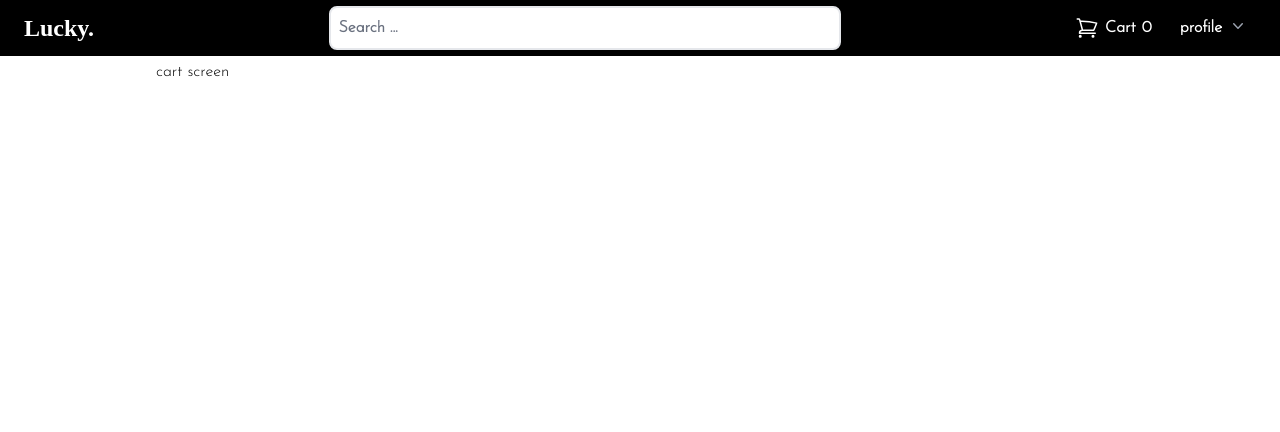
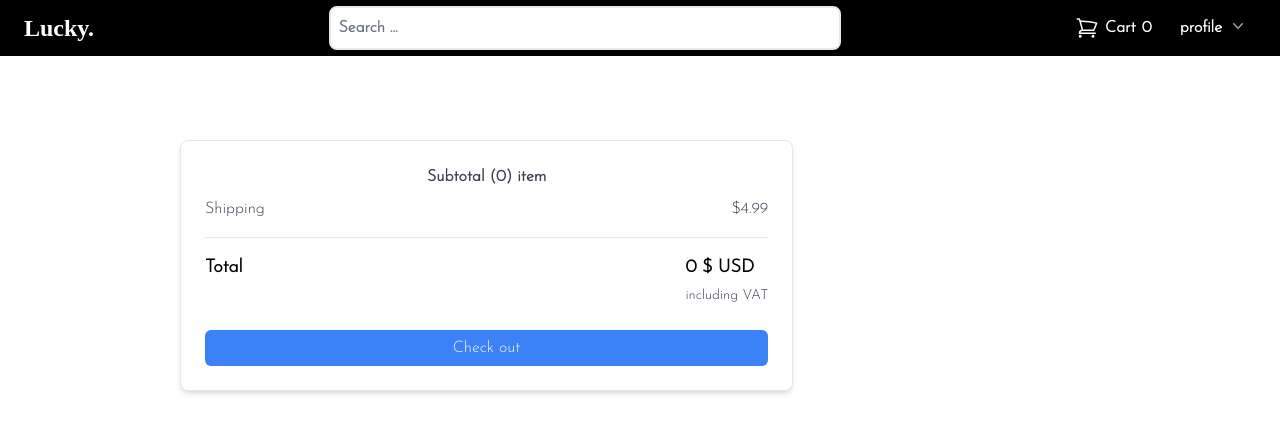
Before and after one commit to pourya1434/lucky-shop, a React (Create React App) app in the folder client/: page /cart in a window 1280 px wide. Shown: the top 432 px of the page. Built offline with nearby package versions, Linux system fonts and the light colour scheme; a web font is replaced by a local one.

Commit message:
total price fixed

```diff
--- a/client/src/components/ProductDetails.jsx
+++ b/client/src/components/ProductDetails.jsx
@@ -18,11 +18,6 @@ export default function ProductDetails({ product }) {
         <h1>Loading...</h1>
       </>
     );
-
-  const ConsoleLog = ({ children }) => {
-    console.log(children);
-    return false;
-  };
 
   const addToCartHandler = (data) => {
     dispatch(add(data));
--- a/client/src/pages/CartScreen.jsx
+++ b/client/src/pages/CartScreen.jsx
@@ -1,9 +1,138 @@
-import React from "react";
+import React, { useEffect, useState } from "react";
+import { useSelector } from "react-redux";
 
 function CartScreen() {
+  const [totalprice, setTotalprice] = useState(0);
+
   // const qty = searchParams.get("qty") ? Number(searchParams.get("qty")) : 1;
+  const cartItems = useSelector((state) => state.cart.cartItems); // array of objects
 
-  return <div className="container mx-auto p-1">cart screen</div>;
+  const ConsoleLog = ({ children }) => {
+    console.log(children);
+    return false;
+  };
+  console.log(cartItems);
+
+  // let price = 0;
+  // useEffect(() => {
+  //   calculateTotalPrice(cartItems);
+  //   setTotalprice(totalprice + price);
+  // }, [price, cartItems]);
+
+  // console.log(price);
+  console.log("totasl ", totalprice);
+
+  // const calculateTotalPrice = (cartITems) => {
+  //   return cartITems.reduce((acc, item) => {
+  //     price = item.product.price * item.qty;
+  //     // console.log("item.product.price", item.product.price, "qty", item.qty);
+  //     return price;
+  //   });
+  // };
+
+  return (
+    <div className="container mx-auto p-1">
+      <div className="h-screen pt-20">
+        <div className="mx-auto max-w-5xl justify-center items-center px-6 flex-col space-y-2">
+          {/* map trough cartItems */}
+          {cartItems.map((item) => {
+            return (
+              <div className="rounded-lg md:w-2/3" key={item.product._id}>
+                <div className="justify-between mb-6 rounded-lg bg-white p-6 shadow-md sm:flex sm:justify-start">
+                  <img
+                    src={item.product.imageSrc}
+                    alt="product-image"
+                    className="w-full rounded-lg sm:w-40"
+                  />
+                  <div className="sm:ml-4 sm:flex sm:w-full sm:justify-between">
+                    <div className="mt-5 sm:mt-0">
+                      <h2 className="text-lg font-bold text-gray-900">
+                        {item.product.name}
+                      </h2>
+                      <p className="mt-1 text-xs text-gray-700">
+                        {item.product.brand}
+                      </p>
+                    </div>
+                    <div className="mt-4 flex justify-between sm:space-y-6 sm:mt-0 sm:block sm:space-x-6">
+                      <div className="flex items-center border-gray-100">
+                        <span className="cursor-pointer rounded-l bg-gray-100 py-1 px-3.5 duration-100 hover:bg-blue-500 hover:text-blue-50">
+                          {" "}
+                          -{" "}
+                        </span>
+                        <input
+                          className="h-8 w-8 border bg-white text-center text-xs outline-none"
+                          type="number"
+                          value="2"
+                          min="1"
+                        />
+                        <span className="cursor-pointer rounded-r bg-gray-100 py-1 px-3 duration-100 hover:bg-blue-500 hover:text-blue-50">
+                          {" "}
+                          +{" "}
+                        </span>
+                      </div>
+                      <div className="flex items-center space-x-4">
+                        <svg
+                          xmlns="http://www.w3.org/2000/svg"
+                          fill="none"
+                          viewBox="0 0 24 24"
+                          stroke-width="1.5"
+                          stroke="currentColor"
+                          className="h-5 w-5 cursor-pointer duration-150 hover:text-red-500"
+                        >
+                          <path
+                            stroke-linecap="round"
+                            stroke-linejoin="round"
+                            d="M6 18L18 6M6 6l12 12"
+                          />
+                        </svg>
+                      </div>
+                    </div>
+                  </div>
+                </div>
+              </div>
+            );
+          })}
+          {/* <!-- Sub total --> */}
+
+          <div className="mt-6 h-full rounded-lg border bg-white p-6 shadow-md md:mt-0 md:w-2/3">
+            <div className="mb-2 flex-col items-center justify-between text-center">
+              <p className="text-gray-700 font-bold">
+                Subtotal ({cartItems.reduce((acc, item) => acc + item.qty, 0)})
+                item
+              </p>
+              <p className="text-gray-700"></p>
+            </div>
+            <div className="flex justify-between">
+              <p className="text-gray-700">Shipping</p>
+              <p className="text-gray-700">$4.99</p>
+            </div>
+            <hr className="my-4" />
+            <div className="flex justify-between">
+              <p className="text-lg font-bold">Total</p>
+              <div className="">
+                <p className="mb-1 text-lg font-bold">
+                  {cartItems.reduce(
+                    (acc, item) => acc + item.qty * item.product.price,
+                    0
+                  )}{" "}
+                  $ USD
+                </p>
+                <p className="text-sm text-gray-700">including VAT</p>
+              </div>
+            </div>
+            <button className="mt-6 w-full rounded-md bg-blue-500 py-1.5 font-medium text-blue-50 hover:bg-blue-600 ">
+              Check out
+            </button>
+          </div>
+        </div>
+      </div>
+    </div>
+  );
 }
 
 export default CartScreen;
+
+// TODO
+// change whole page design later
+// add remove
+// change qty in cart page
```
